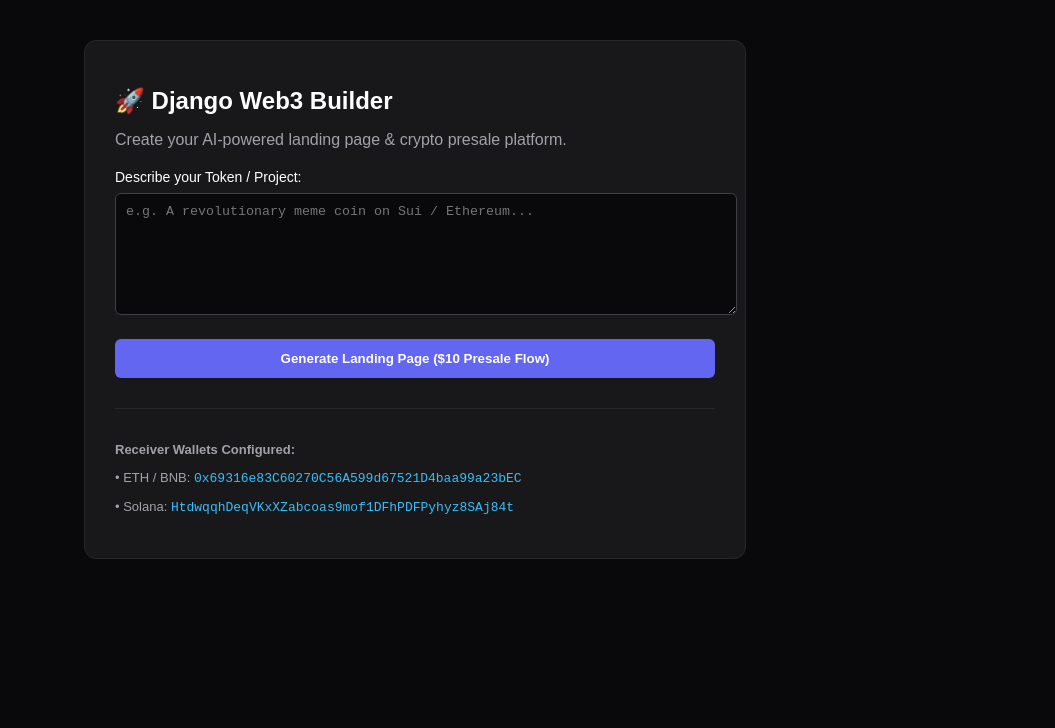
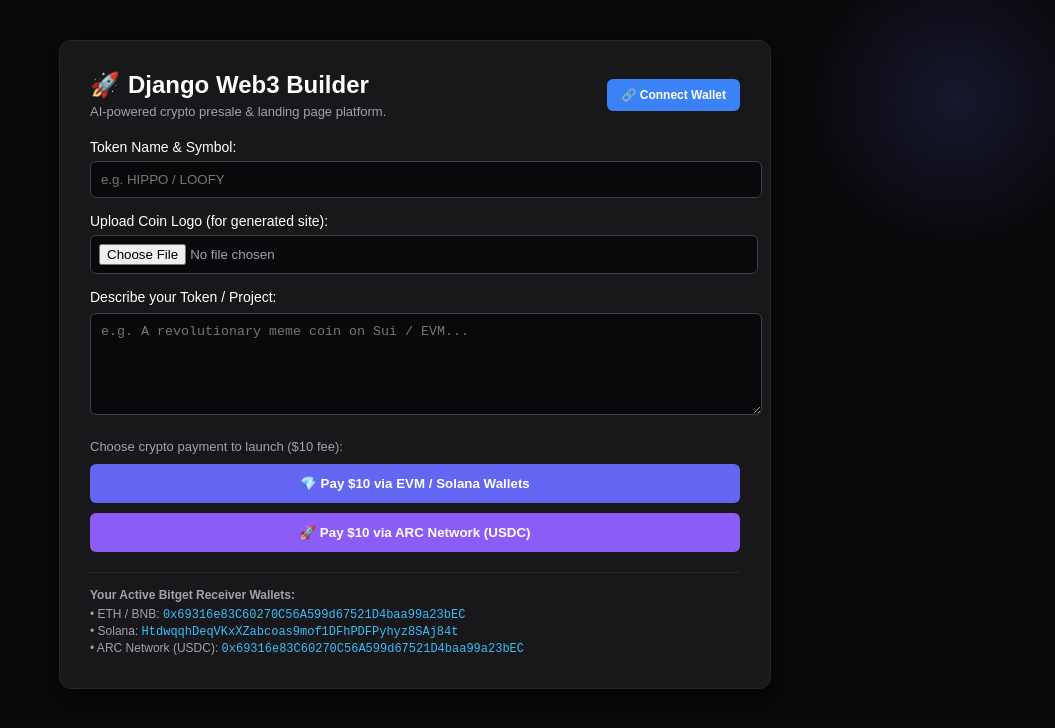
Before and after one commit to mougariam-cmyk/django-builder, a Next.js app: page /create in a window 1280 px wide. Shown: the top 728 px of the page, without its empty margins (225-1280 px from the left). Built offline with nearby package versions, Linux system fonts and the light colour scheme.

Commit message:
page.tsx

```diff
--- a/app/create/page.tsx
+++ b/app/create/page.tsx
@@ -1,65 +1,162 @@
 'use client';
+
 import { useState } from 'react';
 
 export default function CreatePage() {
   const [prompt, setPrompt] = useState('');
+  const [tokenName, setTokenName] = useState('');
+  const [logoFile, setLogoFile] = useState<File | null>(null);
+  const [walletConnected, setWalletConnected] = useState(false);
+  const [userWalletAddress, setUserWalletAddress] = useState('');
   const [loading, setLoading] = useState(false);
   const [result, setResult] = useState<any>(null);
 
-  // عناوين محافظك الحقيقية للاستقبال
+  // عناوين محافظ Bitget الحقيقية الخاصة بك للاستقبال
   const EVM_WALLET = "0x69316e83C60270C56A599d67521D4baa99a23bEC"; // Ethereum & BNB
   const SOL_WALLET = "HtdwqqhDeqVKxXZabcoas9mof1DFhPDFPyhyz8SAj84t"; // Solana
+  const ARC_USDC_WALLET = "0x69316e83C60270C56A599d67521D4baa99a23bEC"; // ARC Network (USDC)
 
-  const handleGenerate = async () => {
+  const handleConnectWallet = async () => {
+    if (typeof window !== 'undefined' && (window as any).ethereum) {
+      try {
+        const accounts = await (window as any).ethereum.request({ method: 'eth_requestAccounts' });
+        setUserWalletAddress(accounts[0]);
+        setWalletConnected(true);
+      } catch (err) {
+        alert('Connection rejected by user.');
+      }
+    } else {
+      const simulatedWallet = prompt("Enter your wallet address manually or use Trust/Binance Wallet via DApp browser:", "0x...");
+      if (simulatedWallet) {
+        setUserWalletAddress(simulatedWallet);
+        setWalletConnected(true);
+      }
+    }
+  };
+
+  const handleGenerate = async (paymentMethod: string) => {
+    if (!tokenName || !prompt) {
+      alert('Please fill in token name and description.');
+      return;
+    }
+
     setLoading(true);
     try {
       const res = await fetch('/api/generate-and-save', {
         method: 'POST',
         headers: { 'Content-Type': 'application/json' },
-        body: JSON.stringify({ prompt }),
+        body: JSON.stringify({
+          prompt,
+          tokenName,
+          hasLogo: !!logoFile,
+          paymentMethod,
+          userWallet: userWalletAddress
+        }),
       });
       const data = await res.json();
       setResult(data);
     } catch (err) {
-      alert('Error generating page');
+      alert('Error generating landing page');
     }
     setLoading(false);
   };
 
   return (
-    <main style={{ minHeight: '100vh', backgroundColor: '#09090b', color: '#fff', padding: '40px', fontFamily: 'sans-serif' }}>
-      <div style={{ maxWidth: '600px', margin: '0 auto', background: '#18181b', padding: '30px', borderRadius: '12px', border: '1px solid #27272a' }}>
-        <h1 style={{ fontSize: '24px', marginBottom: '10px' }}>🚀 Django Web3 Builder</h1>
-        <p style={{ color: '#a1a1aa', marginBottom: '20px' }}>Create your AI-powered landing page & crypto presale platform.</p>
+    <main style={{ minHeight: '100vh', backgroundColor: '#09090b', color: '#fff', padding: '40px', fontFamily: 'sans-serif', position: 'relative', overflow: 'hidden' }}>
+
+      {/* تأثير توهج خلفية المنصة */}
+      <div style={{
+        position: 'absolute',
+        top: '-50px',
+        right: '-50px',
+        width: '300px',
+        height: '300px',
+        background: 'radial-gradient(circle, rgba(99, 102, 241, 0.15) 0%, rgba(9, 9, 11, 0) 70%)',
+        zIndex: 0,
+        pointerEvents: 'none',
+        borderRadius: '50%'
+      }} />
+
+      <div style={{ maxWidth: '650px', margin: '0 auto', background: '#18181b', padding: '30px', borderRadius: '12px', border: '1px solid #27272a', position: 'relative', zIndex: 1, boxShadow: '0 10px 30px rgba(0,0,0,0.5)' }}>
+
+        <div style={{ display: 'flex', justifyContent: 'space-between', alignItems: 'center', marginBottom: '20px', flexWrap: 'wrap', gap: '10px' }}>
+          <div>
+            <h1 style={{ fontSize: '24px', margin: 0, display: 'flex', alignItems: 'center', gap: '8px' }}>
+              <span>🚀</span> Django Web3 Builder
+            </h1>
+            <p style={{ color: '#a1a1aa', fontSize: '13px', margin: '5px 0 0 0' }}>AI-powered crypto presale & landing page platform.</p>
+          </div>
+          <button
+            onClick={handleConnectWallet}
+            style={{ padding: '9px 14px', background: walletConnected ? '#10b981' : '#3b82f6', color: '#fff', border: 'none', borderRadius: '6px', fontSize: '12px', fontWeight: 'bold', cursor: 'pointer' }}
+          >
+            {walletConnected ? `✅ ${userWalletAddress.substring(0, 6)}...` : '🔗 Connect Wallet'}
+          </button>
+        </div>
+
+        <div style={{ marginBottom: '15px' }}>
+          <label style={{ display: 'block', marginBottom: '6px', fontSize: '14px' }}>Token Name & Symbol:</label>
+          <input
+            type="text"
+            value={tokenName}
+            onChange={(e) => setTokenName(e.target.value)}
+            placeholder="e.g. HIPPO / LOOFY"
+            style={{ width: '100%', background: '#09090b', border: '1px solid #3f3f46', color: '#fff', padding: '10px', borderRadius: '6px' }}
+          />
+        </div>
+
+        <div style={{ marginBottom: '15px' }}>
+          <label style={{ display: 'block', marginBottom: '6px', fontSize: '14px' }}>Upload Coin Logo (for generated site):</label>
+          <input
+            type="file"
+            accept="image/*"
+            onChange={(e) => e.target.files && setLogoFile(e.target.files[0])}
+            style={{ width: '100%', background: '#09090b', border: '1px solid #3f3f46', color: '#a1a1aa', padding: '8px', borderRadius: '6px' }}
+          />
+          {logoFile && <p style={{ color: '#4ade80', fontSize: '12px', marginTop: '4px' }}>Logo Selected: {logoFile.name}</p>}
+        </div>
 
         <div style={{ marginBottom: '20px' }}>
           <label style={{ display: 'block', marginBottom: '8px', fontSize: '14px' }}>Describe your Token / Project:</label>
           <textarea
             value={prompt}
             onChange={(e) => setPrompt(e.target.value)}
-            placeholder="e.g. A revolutionary meme coin on Sui / Ethereum..."
-            style={{ width: '100%', height: '100px', background: '#09090b', border: '1px solid #3f3f46', color: '#fff', padding: '10px', borderRadius: '6px' }}
+            placeholder="e.g. A revolutionary meme coin on Sui / EVM..."
+            style={{ width: '100%', height: '80px', background: '#09090b', border: '1px solid #3f3f46', color: '#fff', padding: '10px', borderRadius: '6px' }}
           />
         </div>
 
-        <button
-          onClick={handleGenerate}
-          disabled={loading}
-          style={{ width: '100%', padding: '12px', background: '#6366f1', color: '#fff', border: 'none', borderRadius: '6px', fontWeight: 'bold', cursor: 'pointer' }}
-        >
-          {loading ? 'Generating with AI...' : 'Generate Landing Page ($10 Presale Flow)'}
-        </button>
+        <div style={{ display: 'flex', flexDirection: 'column', gap: '10px', marginBottom: '20px' }}>
+          <p style={{ fontSize: '13px', color: '#a1a1aa', margin: 0 }}>Choose crypto payment to launch ($10 fee):</p>
 
-        <div style={{ marginTop: '30px', borderTop: '1px solid #27272a', paddingTop: '20px', fontSize: '13px', color: '#a1a1aa' }}>
-          <p><strong>Receiver Wallets Configured:</strong></p>
-          <p>• ETH / BNB: <code style={{ color: '#38bdf8' }}>{EVM_WALLET}</code></p>
-          <p>• Solana: <code style={{ color: '#38bdf8' }}>{SOL_WALLET}</code></p>
+          <button
+            onClick={() => handleGenerate('crypto_evm_sol')}
+            disabled={loading}
+            style={{ width: '100%', padding: '12px', background: '#6366f1', color: '#fff', border: 'none', borderRadius: '6px', fontWeight: 'bold', cursor: 'pointer' }}
+          >
+            {loading ? 'Processing...' : '💎 Pay $10 via EVM / Solana Wallets'}
+          </button>
+
+          <button
+            onClick={() => handleGenerate('crypto_arc_usdc')}
+            disabled={loading}
+            style={{ width: '100%', padding: '12px', background: '#8b5cf6', color: '#fff', border: 'none', borderRadius: '6px', fontWeight: 'bold', cursor: 'pointer' }}
+          >
+            🚀 Pay $10 via ARC Network (USDC)
+          </button>
+        </div>
+
+        <div style={{ borderTop: '1px solid #27272a', paddingTop: '15px', fontSize: '12px', color: '#a1a1aa' }}>
+          <p style={{ margin: '0 0 5px 0' }}><strong>Your Active Bitget Receiver Wallets:</strong></p>
+          <p style={{ margin: '2px 0' }}>• ETH / BNB: <code style={{ color: '#38bdf8' }}>{EVM_WALLET}</code></p>
+          <p style={{ margin: '2px 0' }}>• Solana: <code style={{ color: '#38bdf8' }}>{SOL_WALLET}</code></p>
+          <p style={{ margin: '2px 0' }}>• ARC Network (USDC): <code style={{ color: '#38bdf8' }}>{ARC_USDC_WALLET}</code></p>
         </div>
 
         {result && (
           <div style={{ marginTop: '20px', background: '#27272a', padding: '15px', borderRadius: '6px' }}>
             <h3 style={{ color: '#4ade80', marginBottom: '5px' }}>Success!</h3>
-            <p>{result.message || 'Page generated successfully.'}</p>
+            <p style={{ margin: 0, fontSize: '14px' }}>{result.message || 'Your crypto presale page has been successfully built!'}</p>
           </div>
         )}
       </div>
```
